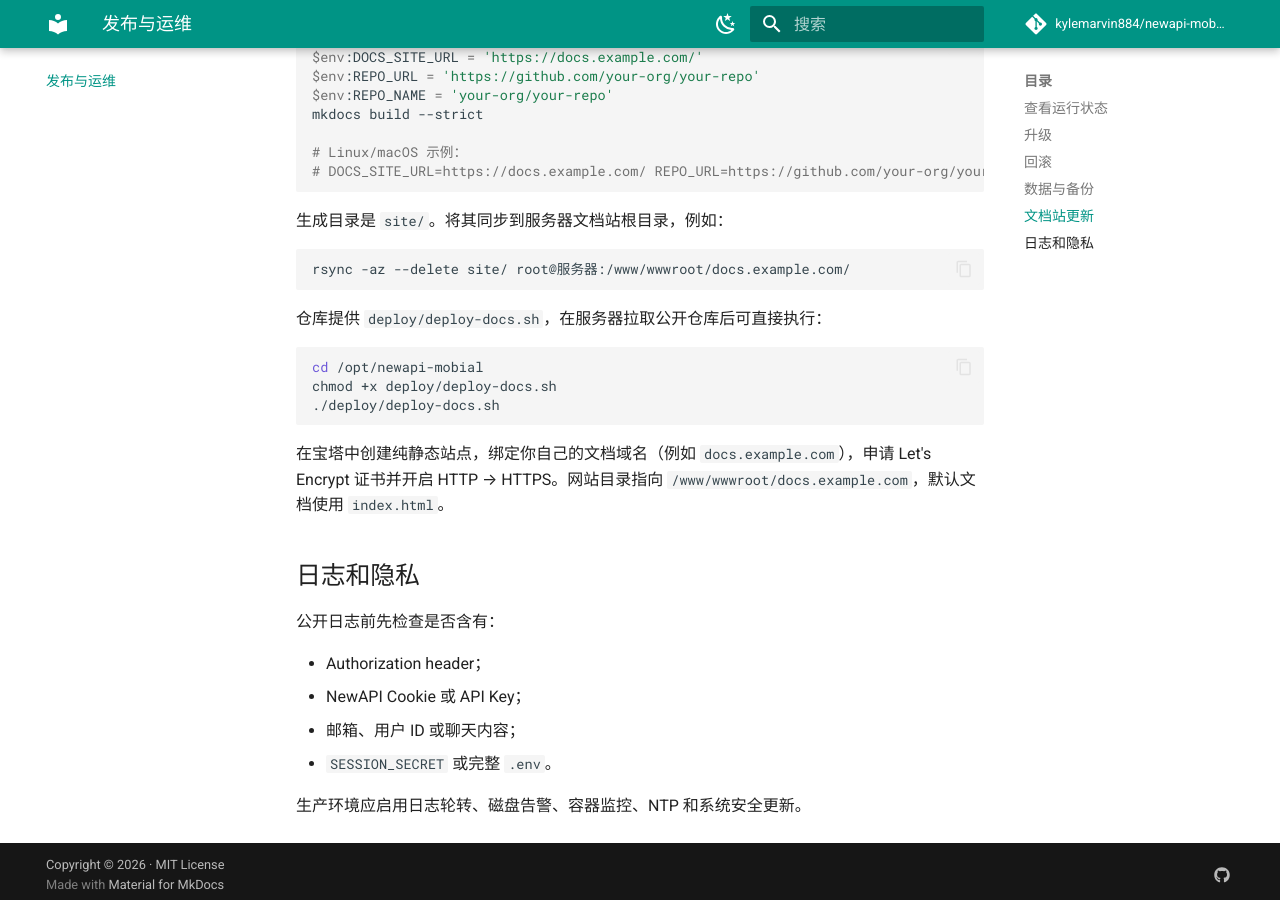
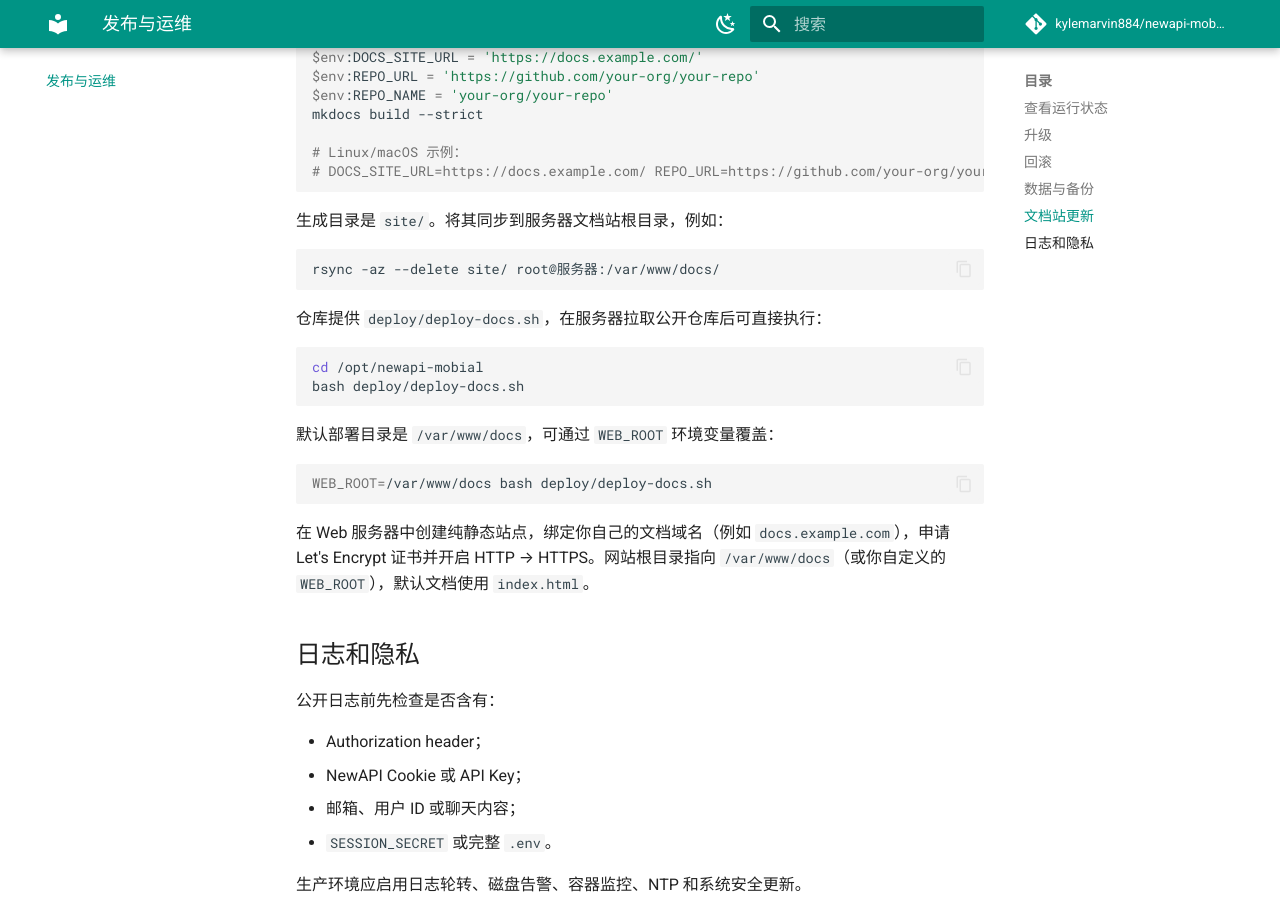
Before and after one commit to kylemarvin884/newapi-mobial, an MkDocs documentation site: the page built from docs/operations.md, in a window 1280 px wide and 900 px high, scrolled down 1430 px. Built offline with MkDocs 1.6.1 and Material for MkDocs 9.7.7, drawn with Linux system fonts in a browser that asks for light colours; comment, search, counter and statistics services are not loaded.

Commit message:
Deploy docs site to /var/www/docs

````diff
--- a/docs/operations.md
+++ b/docs/operations.md
@@ -69,18 +69,23 @@ mkdocs build --strict
 生成目录是 `site/`。将其同步到服务器文档站根目录，例如：
 
 ```bash
-rsync -az --delete site/ root@服务器:/www/wwwroot/docs.example.com/
+rsync -az --delete site/ root@服务器:/var/www/docs/
 ```
 
 仓库提供 `deploy/deploy-docs.sh`，在服务器拉取公开仓库后可直接执行：
 
 ```bash
 cd /opt/newapi-mobial
-chmod +x deploy/deploy-docs.sh
-./deploy/deploy-docs.sh
+bash deploy/deploy-docs.sh
 ```
 
-在宝塔中创建纯静态站点，绑定你自己的文档域名（例如 `docs.example.com`），申请 Let's Encrypt 证书并开启 HTTP → HTTPS。网站目录指向 `/www/wwwroot/docs.example.com`，默认文档使用 `index.html`。
+默认部署目录是 `/var/www/docs`，可通过 `WEB_ROOT` 环境变量覆盖：
+
+```bash
+WEB_ROOT=/var/www/docs bash deploy/deploy-docs.sh
+```
+
+在 Web 服务器中创建纯静态站点，绑定你自己的文档域名（例如 `docs.example.com`），申请 Let's Encrypt 证书并开启 HTTP → HTTPS。网站根目录指向 `/var/www/docs`（或你自定义的 `WEB_ROOT`），默认文档使用 `index.html`。
 
 ## 日志和隐私
 
````
Also changed, not shown: 1 other file.
